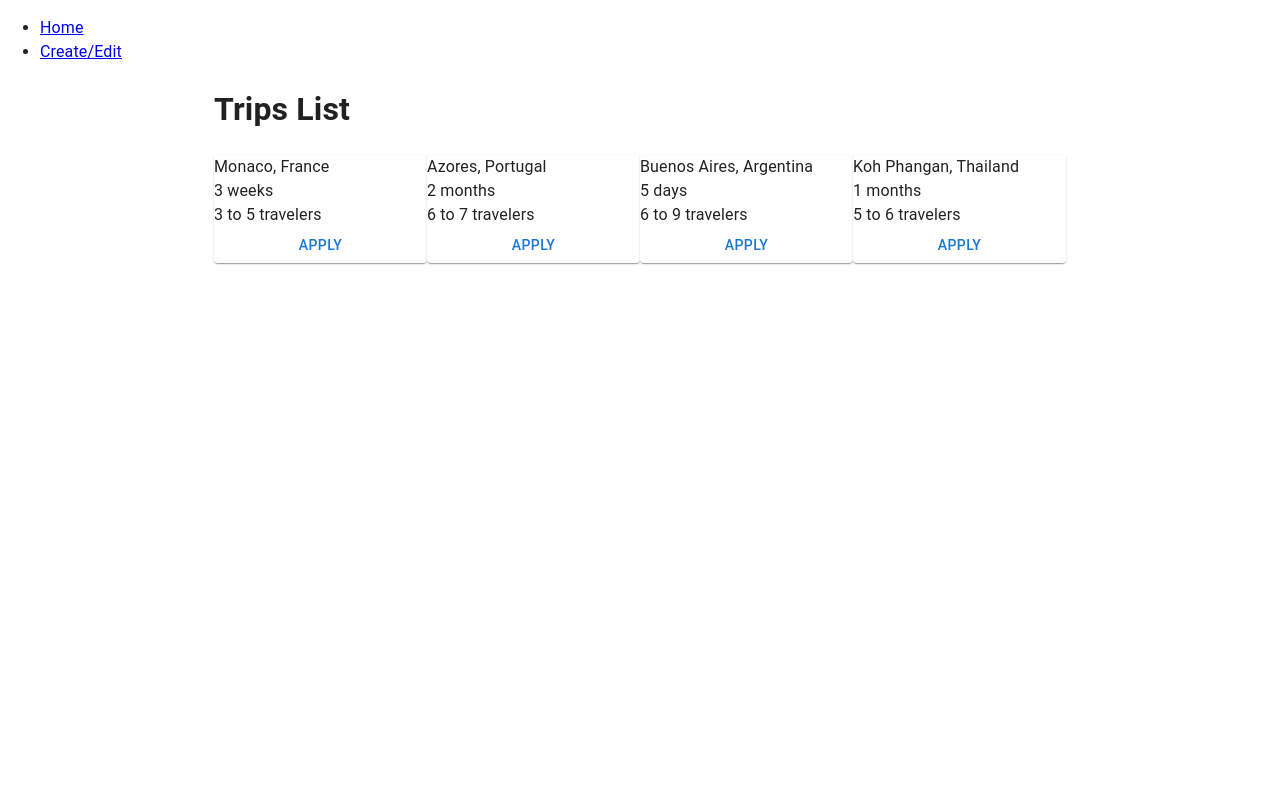
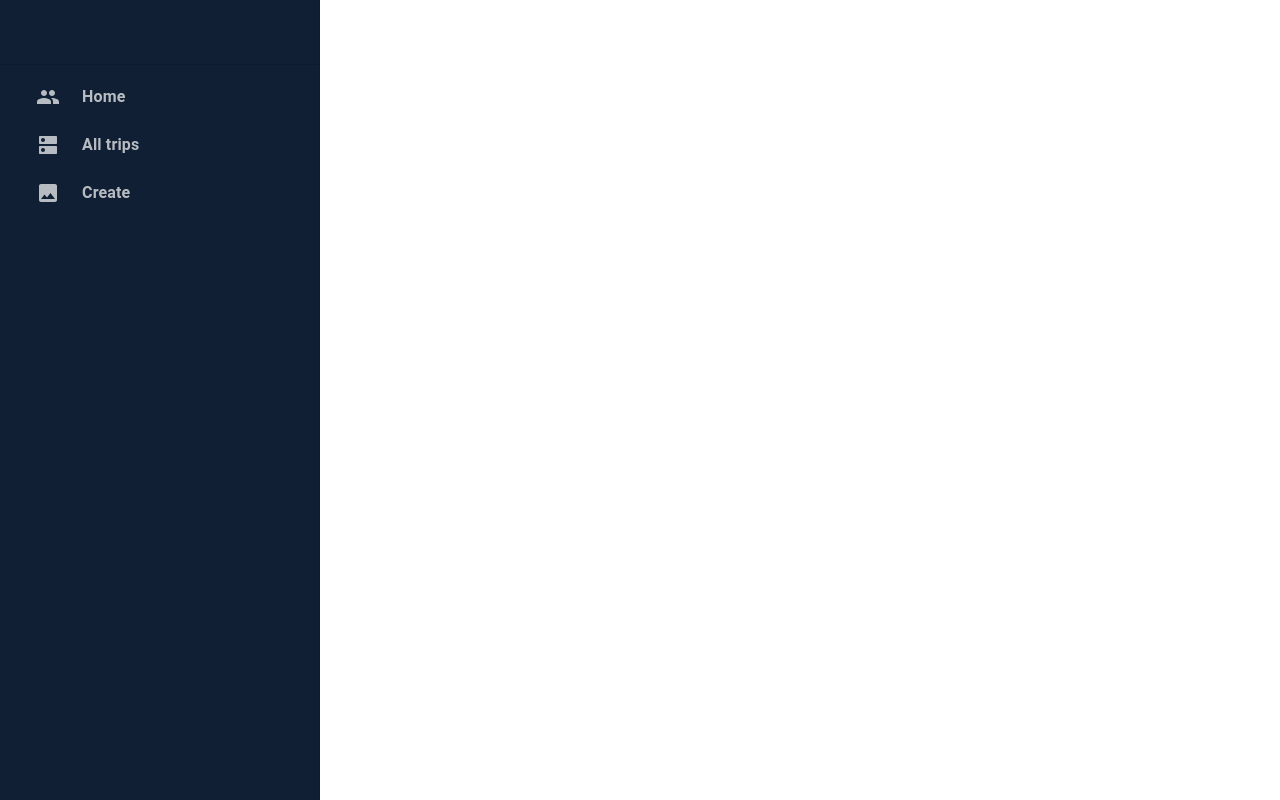
Before and after one commit to axelle-bch/Trips, a React (Create React App) app in the folder trips-frontend/: page / in a window 1280 px wide. Built offline with nearby package versions, Linux system fonts and the light colour scheme.

Commit message:
Re added navbar and basic routing after I broke everything

```diff
--- a/trips-frontend/src/App.css
+++ /dev/null
@@ -1,38 +0,0 @@
-.App {
-  text-align: center;
-}
-
-.App-logo {
-  height: 40vmin;
-  pointer-events: none;
-}
-
-@media (prefers-reduced-motion: no-preference) {
-  .App-logo {
-    animation: App-logo-spin infinite 20s linear;
-  }
-}
-
-.App-header {
-  background-color: #282c34;
-  min-height: 100vh;
-  display: flex;
-  flex-direction: column;
-  align-items: center;
-  justify-content: center;
-  font-size: calc(10px + 2vmin);
-  color: white;
-}
-
-.App-link {
-  color: #61dafb;
-}
-
-@keyframes App-logo-spin {
-  from {
-    transform: rotate(0deg);
-  }
-  to {
-    transform: rotate(360deg);
-  }
-}
--- a/trips-frontend/src/App.tsx
+++ /dev/null
@@ -1,25 +0,0 @@
-import React from 'react';
-import logo from './logo.svg';
-import './App.css';
-import {TripsList} from "./pages/TripsList/TripsList";
-import {BrowserRouter, Route, Routes} from "react-router-dom";
-import { Layout } from './pages/Layout/Layout';
-import {UpdateTrip} from "./pages/UpdateTrip/UpdateTrip";
-
-function App() {
-  return (
-    <>
-        <BrowserRouter>
-            <Routes>
-                <Route path="/" element={<Layout />}>
-                    <Route index element={<TripsList />} />
-                    <Route path="blogs" element={<UpdateTrip />} />
-                </Route>
-            </Routes>
-        </BrowserRouter>
-
-    </>
-  );
-}
-
-export default App;
--- /dev/null
+++ b/trips-frontend/src/components/Navbar/Navbar.tsx
@@ -0,0 +1,47 @@
+import React from 'react'
+import Drawer from '@mui/material/Drawer';
+import Toolbar from '@mui/material/Toolbar';
+import List from '@mui/material/List';
+import Divider from '@mui/material/Divider';
+import ListItem from '@mui/material/ListItem';
+import ListItemIcon from '@mui/material/ListItemIcon';
+import ListItemText from '@mui/material/ListItemText';
+import { mainNavbarItems } from './navbarItems';
+import { navbarStyles } from './styles';
+import { useNavigate } from "react-router-dom";
+
+const Navbar = () => {
+    const navigate = useNavigate();
+
+    return (
+        <Drawer
+            sx={navbarStyles.drawer}
+            variant="permanent"
+            anchor="left"
+        >
+            <Toolbar />
+            <Divider />
+            <List>
+                {mainNavbarItems.map((item, index) => (
+                    <ListItem
+                        button
+                        key={item.id}
+                        onClick={() => navigate(item.route)}
+                    >
+                        <ListItemIcon
+                            sx={navbarStyles.icons}
+                        >
+                            {item.icon}
+                        </ListItemIcon>
+                        <ListItemText
+                            sx={navbarStyles.text}
+                            primary={item.label}
+                        />
+                    </ListItem>
+                ))}
+            </List>
+        </Drawer>
+    );
+};
+
+export default Navbar
--- /dev/null
+++ b/trips-frontend/src/components/Navbar/navbarItems.tsx
@@ -0,0 +1,27 @@
+import PeopleIcon from '@mui/icons-material/People';
+import ImageIcon from '@mui/icons-material/Image';
+import PublicIcon from '@mui/icons-material/Public';
+import SettingsEthernetIcon from '@mui/icons-material/SettingsEthernet';
+import SettingsInputComponentIcon from '@mui/icons-material/SettingsInputComponent';
+import DnsIcon from '@mui/icons-material/Dns';
+
+export const mainNavbarItems = [
+    {
+        id: 0,
+        icon: <PeopleIcon />,
+        label: 'Home',
+        route: '/',
+    },
+    {
+        id: 1,
+        icon: <DnsIcon />,
+        label: 'All trips',
+        route: 'trips',
+    },
+    {
+        id: 2,
+        icon: <ImageIcon />,
+        label: 'Create',
+        route: 'create',
+    },
+]
--- /dev/null
+++ b/trips-frontend/src/components/Navbar/styles.js
@@ -0,0 +1,26 @@
+export const navbarStyles = {
+    drawer: {
+        width: 320,
+        flexShrink: 0,
+        '& .MuiDrawer-paper': {
+            width: 320,
+            boxSizing: 'border-box',
+            backgroundColor: '#101F33',
+            color: 'rgba(255, 255, 255, 0.7)',
+        },
+        '& .Mui-selected': {
+            color: 'red',
+        },
+    },
+    icons: {
+        color: 'rgba(255, 255, 255, 0.7)!important',
+        marginLeft: '20px',
+    },
+    text: {
+        '& span': {
+            marginLeft: '-10px',
+            fontWeight: '600',
+            fontSize: '16px',
+        }
+    }
+};
--- a/trips-frontend/src/index.tsx
+++ b/trips-frontend/src/index.tsx
@@ -1,18 +1,35 @@
 import React from 'react';
 import ReactDOM from 'react-dom/client';
 import './index.css';
-import App from './App';
-import CssBaseline from '@mui/material/CssBaseline';
 import reportWebVitals from './reportWebVitals';
+import {createBrowserRouter, RouterProvider} from "react-router-dom";
+import {Layout} from "./routes/Layout/Layout";
+import {TripsList} from "./routes/TripsList/TripsList";
+import {CreateTrip} from "./routes/CreateTrip/CreateTrip";
 
-const root = ReactDOM.createRoot(
-  document.getElementById('root') as HTMLElement
-);
-root.render(
-  <React.StrictMode>
-    <CssBaseline enableColorScheme/>
-    <App />
-  </React.StrictMode>
+const router = createBrowserRouter([
+    {
+        path: "/",
+        element: <Layout />,
+        children: [
+            {
+                path: "trips",
+                element: <TripsList />,
+            },
+            {
+                path: "create",
+                element: <CreateTrip />,
+            },
+        ],
+    },
+]);
+
+const rootElement = document.getElementById('root');
+
+ReactDOM.createRoot(rootElement!).render(
+    <React.StrictMode>
+        <RouterProvider router={router} />
+    </React.StrictMode>
 );
 
 // If you want to start measuring performance in your app, pass a function
--- a/trips-frontend/src/pages/Layout/Layout.tsx
+++ /dev/null
@@ -1,20 +0,0 @@
-import {Link, Outlet} from "react-router-dom";
-
-export const Layout = () => {
-    return (
-        <>
-            <nav>
-                <ul>
-                    <li>
-                        <Link to="/">Home</Link>
-                    </li>
-                    <li>
-                        <Link to="/blogs">Create/Edit</Link>
-                    </li>
-                </ul>
-            </nav>
-
-            <Outlet />
-        </>
-    )
-}
--- a/trips-frontend/src/pages/UpdateTrip/UpdateTrip.tsx
+++ b/trips-frontend/src/routes/CreateTrip/CreateTrip.tsx
@@ -1,6 +1,6 @@
 import {Typography} from "@mui/material";
 
-export const UpdateTrip = () => {
+export const CreateTrip = () => {
     return (
         <>
             <Typography variant={"h1"}>Update a trip</Typography>
--- /dev/null
+++ b/trips-frontend/src/routes/Layout/Layout.tsx
@@ -0,0 +1,11 @@
+import {Link, Outlet} from "react-router-dom";
+import Navbar from "../../components/Navbar/Navbar";
+
+export const Layout = () => {
+    return (
+        <>
+            <Navbar></Navbar>
+            <Outlet />
+        </>
+    )
+}
```
Also changed, not shown: trips-frontend/src/routes/TripsList/TripsList.tsx (renamed from trips-frontend/src/pages/TripsList/TripsList.tsx), trips-frontend/src/routes/TripsList/mockData.tsx (renamed from trips-frontend/src/pages/TripsList/mockData.tsx), 1 other file (tests, documents, lock files or other folders).
